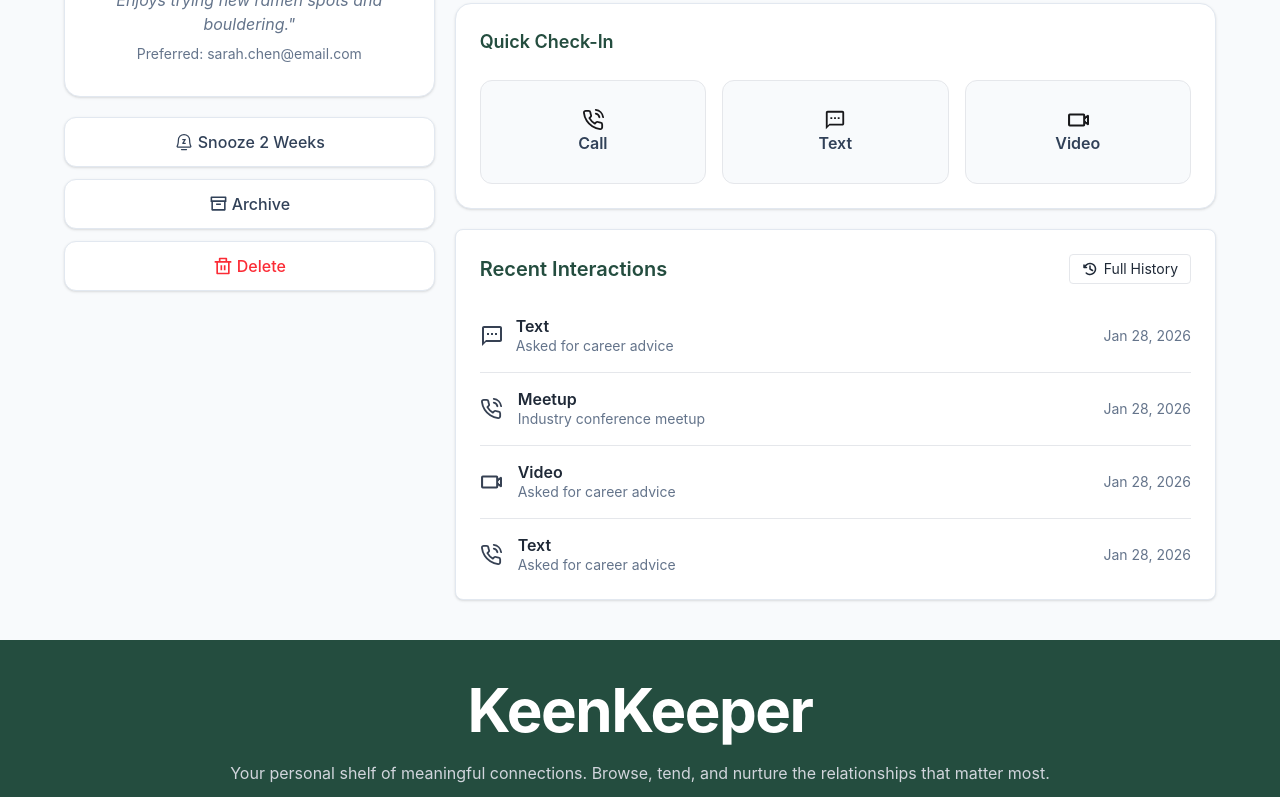
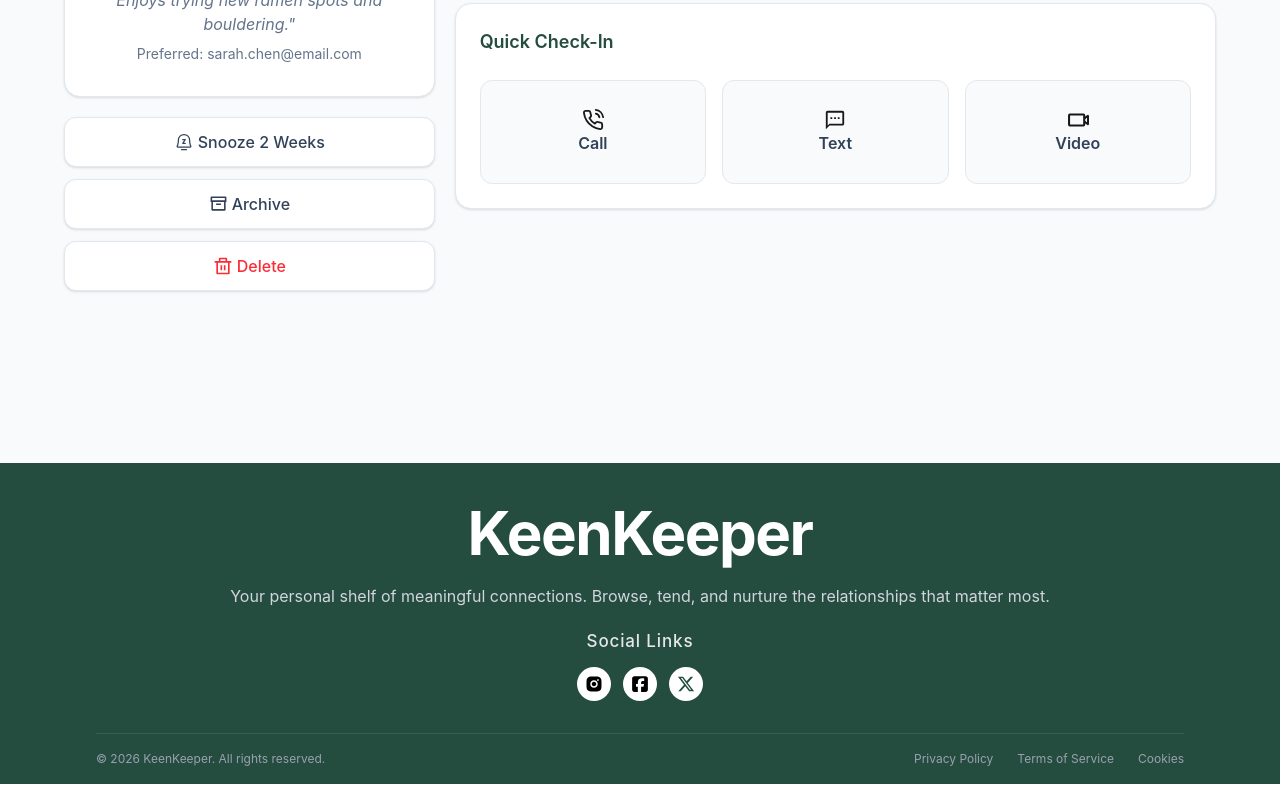
Before and after one commit to HSBHasib/PH-ASSIGNMENT-07, a React (Vite) app: page /friendAbout/1 in a window 1280 px wide. Shown: the part 401-1198 px from the top of the page. Built offline with nearby package versions, Linux system fonts and the light colour scheme.

Commit message:
correction: updated case sensitivity for FriendsDataProvider

```diff
--- a/src/main.jsx
+++ b/src/main.jsx
@@ -3,7 +3,7 @@
 import './index.css'
 import { RouterProvider } from 'react-router'
 import { router } from './routes/Routes.jsx'
-import FriendsDataProvider from './context/friendsDataProvider.jsx'
+import FriendsDataProvider from './context/FriendsDataProvider.jsx';
 import { ToastContainer } from 'react-toastify'
 
 createRoot(document.getElementById('root')).render(
--- a/src/pages/FriendAbout/FriendAbout.jsx
+++ b/src/pages/FriendAbout/FriendAbout.jsx
@@ -4,7 +4,7 @@
 import { PiBellSimpleZ, PiClockCounterClockwiseBold, PiVideoCameraBold } from 'react-icons/pi';
 import { RiArchiveLine, RiDeleteBinLine } from 'react-icons/ri';
 import { Link, useLoaderData, useParams } from 'react-router';
-import { FriendsContext } from '../../context/friendsDataProvider';
+import { FriendsContext } from '../../context/FriendsDataProvider';
 
 const FriendAbout = () => {
     const friendData = useLoaderData();
@@ -127,65 +127,6 @@
                             </button>
                         </div>
                     </div>
-
-                    {/* Recent Interactions */}
-                    <div className="bg-white p-6 rounded-lg border border-slate-200 shadow-sm ">
-                        <div className="flex justify-between items-center mb-4">
-                            <h2 className="text-xl font-semibold text-[#244D3F]">Recent Interactions</h2>
-                            <button className="flex items-center gap-1.5 px-3 py-1 border border-gray-200 rounded text-sm text-[#1F2937] hover:bg-gray-50">
-                            <PiClockCounterClockwiseBold size={16} /> Full History
-                            </button>
-                        </div>
-
-                        <div className="divide-y divide-gray-200">
-                            <div className="flex justify-between items-center py-4">
-                            <div className="flex items-center gap-3">
-                                <MdOutlineTextsms size={24} className="text-gray-700" />
-                                <div>
-                                <p className="font-semibold text-[#1F2937] leading-tight">Text</p>
-                                <p className="text-sm text-[#64748B]">Asked for career advice</p>
-                                </div>
-                            </div>
-                            <span className="text-sm text-[#64748B]">Jan 28, 2026</span>
-                            </div>
-
-                            <div className="flex justify-between items-center py-4">
-                            <div className="flex items-center gap-4">
-                                <FiPhoneCall size={22} className="text-gray-700" />
-                                <div>
-                                <p className="font-semibold text-[#1F2937] leading-tight">Meetup</p>
-                                <p className="text-sm text-[#64748B]">Industry conference meetup</p>
-                                </div>
-                            </div>
-                            <span className="text-sm text-[#64748B]">Jan 28, 2026</span>
-                            </div>
-
-                            <div className="flex justify-between items-center py-4">
-                            <div className="flex items-center gap-4">
-                                <PiVideoCameraBold size={22} className="text-gray-700" />
-                                <div>
-                                <p className="font-semibold text-[#1F2937] leading-tight">Video</p>
-                                <p className="text-sm text-[#64748B]">Asked for career advice</p>
-                                </div>
-                            </div>
-                            <span className="text-sm text-[#64748B]">Jan 28, 2026</span>
-                            </div>
-
-                            <div className="flex justify-between items-center pt-4">
-                            <div className="flex items-center gap-4">
-                                <FiPhoneCall size={22} className="text-gray-700" />
-                                <div>
-                                <p className="font-semibold text-[#1F2937] leading-tight">Text</p>
-                                <p className="text-sm text-[#64748B]">Asked for career advice</p>
-                                </div>
-                            </div>
-                            <span className="text-sm text-[#64748B]">Jan 28, 2026</span>
-                            </div>
-
-                        </div>
-                        </div>
-
-
                 </div>
             </div>
         </div>
--- a/src/pages/Stats/Stats.jsx
+++ b/src/pages/Stats/Stats.jsx
@@ -1,5 +1,5 @@
 import React, { useContext } from 'react';
-import { FriendsContext } from '../../context/friendsDataProvider';
+import { FriendsContext } from '../../context/FriendsDataProvider';
 import { Legend, Pie, PieChart, ResponsiveContainer, Tooltip } from 'recharts';
 import { Link } from 'react-router';
 
```
Also changed, not shown: vercel.json (added).
